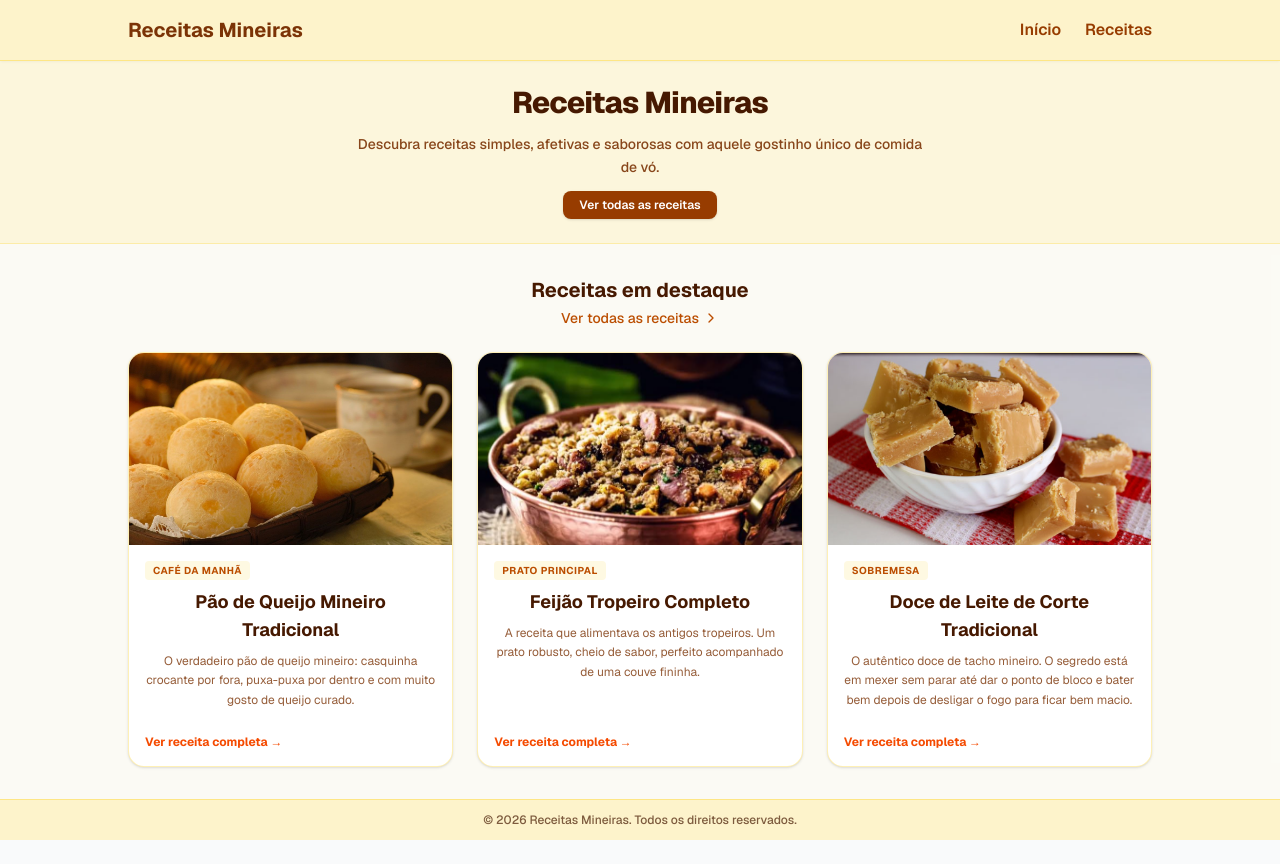
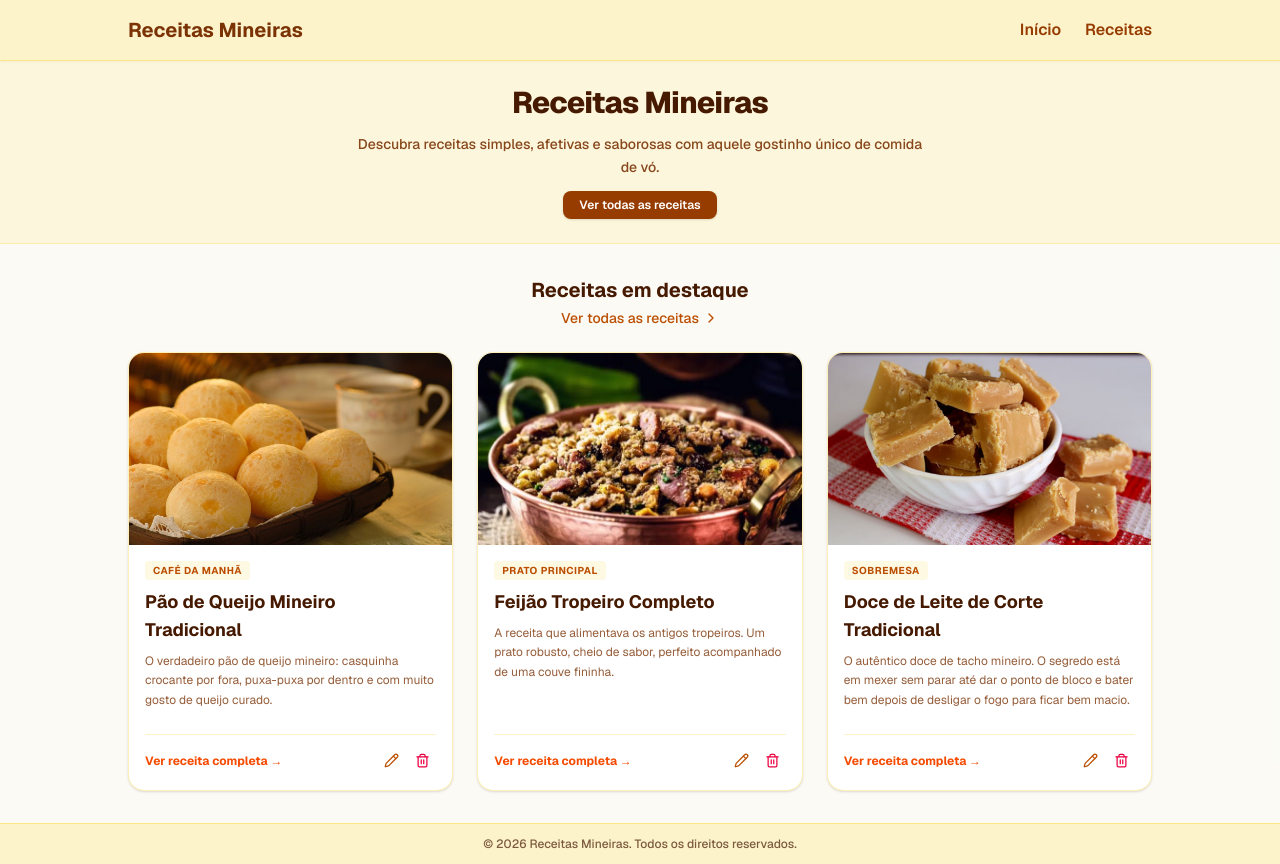
Before and after one commit to anacmeira/Receitas, a Next.js app: page / in a window 1280 px wide. Before the commit the page ends 840 px from the top, so only its background shows below. Built offline with nearby package versions, Linux system fonts and the light colour scheme.

Commit message:
feat: adicionando os botões de editar e excluir nos cards. Criando também as respectivas funções desses botões que serão posteriormente desenvolvidas e fazendo algumas modificações e melhorias no código

```diff
--- a/src/app/page.tsx
+++ b/src/app/page.tsx
@@ -1,12 +1,21 @@
+"use client";
+
+import { useState } from "react";
 import Link from "next/link";
 import { ChevronRight } from "lucide-react";
-import { recipes } from "@/lib/data";
+import { recipes as initialRecipes, Recipe } from "@/lib/data";
 import RecipeCard from "@/components/RecipeCard";
 
-export default function Home(){
-  const featuredRecipes = recipes.slice(0, 3);
+export default function Home() {
+  const [recipesList, setRecipesList] = useState<Recipe[]>(initialRecipes);
+  const featuredRecipes = recipesList.slice(0, 3);
 
-  return(
+  // Funções vazias para uso futuro
+  const handleEditRecipe = (recipe: Recipe) => {};
+
+  const handleDeleteRecipe = (recipeId: string) => {};
+
+  return (
     <main className="flex-grow bg-amber-50/40">
       {/* Seção Hero */}
       <section className="bg-amber-100/50 py-4 md:py-6 border-b border-amber-200/60 px-4">
@@ -41,13 +50,18 @@ export default function Home(){
           </Link>
 
           {/* Grid Dinâmico */}
-          <div className="grid grid-cols-1 sm:grid-cols-2 lg:grid-cols-3 gap-6 w-full">
+          <div className="grid grid-cols-1 sm:grid-cols-2 lg:grid-cols-3 gap-6 w-full text-left">
             {featuredRecipes.map((recipe) => (
-              <RecipeCard key={recipe.id} recipe={recipe} />
+              <RecipeCard
+                key={recipe.id}
+                recipe={recipe}
+                onEdit={handleEditRecipe}
+                onDelete={handleDeleteRecipe}
+              />
             ))}
           </div>
         </div>
       </section>
     </main>
-  )
+  );
 }
--- a/src/components/RecipeCard/index.tsx
+++ b/src/components/RecipeCard/index.tsx
@@ -1,6 +1,24 @@
 import Link from "next/link";
+import { Pencil, Trash2 } from "lucide-react";
+import { Recipe } from "@/lib/data";
 
-export default function RecipeCard({ recipe }: { recipe: any }) {
+interface RecipeCardProps {
+  recipe: Recipe;
+  onEdit?: (recipe: Recipe) => void;
+  onDelete?: (recipeId: string) => void;
+}
+
+export default function RecipeCard({ recipe, onEdit, onDelete }: RecipeCardProps) {
+  const handleEdit = (e: React.MouseEvent) => {
+    e.preventDefault();
+    if (onEdit) onEdit(recipe);
+  };
+
+  const handleDelete = (e: React.MouseEvent) => {
+    e.preventDefault();
+    if (onDelete) onDelete(recipe.id);
+  };
+
   return (
     <div className="bg-white rounded-2xl border border-amber-200/60 overflow-hidden shadow-sm hover:shadow-md transition-all flex flex-col h-full">
       {/* Imagem do Card */}
@@ -28,13 +46,36 @@ export default function RecipeCard({ recipe }: { recipe: any }) {
           {recipe.description}
         </p>
 
-        {/* Link de clique explícito (Evita conflitos de tags do HTML e garante o clique!) */}
-        <Link
-          href={`/receitas/${recipe.id}`}
-          className="text-xs font-bold text-orange-600 hover:text-orange-700 mt-auto inline-flex items-center gap-1 self-start"
-        >
-          Ver receita completa →
-        </Link>
+        {/* Rodapé do Card: Link + Ações */}
+        <div className="mt-auto pt-3 border-t border-amber-100 flex items-center justify-between">
+          <Link
+            href={`/receitas/${recipe.id}`}
+            className="text-xs font-bold text-orange-600 hover:text-orange-700 inline-flex items-center gap-1"
+          >
+            Ver receita completa →
+          </Link>
+
+          {/* Botões de Ação (Editar e Excluir) */}
+          <div className="flex items-center gap-1">
+            <button
+              type="button"
+              onClick={handleEdit}
+              title="Editar receita"
+              className="p-1.5 text-amber-700 hover:text-amber-900 hover:bg-amber-100/60 rounded-md transition-colors"
+            >
+              <Pencil size={15} />
+            </button>
+
+            <button
+              type="button"
+              onClick={handleDelete}
+              title="Excluir receita"
+              className="p-1.5 text-rose-600 hover:text-rose-800 hover:bg-rose-50 rounded-md transition-colors"
+            >
+              <Trash2 size={15} />
+            </button>
+          </div>
+        </div>
       </div>
     </div>
   );
--- a/src/components/RecipeFormModal/index.tsx
+++ b/src/components/RecipeFormModal/index.tsx
@@ -141,7 +141,8 @@ export default function RecipeFormModal({
         <form
           onSubmit={handleSubmit(onSubmit)}
           className="space-y-6 mt-3 text-left"
-          noValidate>
+          noValidate
+>
           {/* Título e Categoria */}
           <div className="grid grid-cols-1 md:grid-cols-2 gap-6 items-start">
             <div className="flex flex-col">
```
